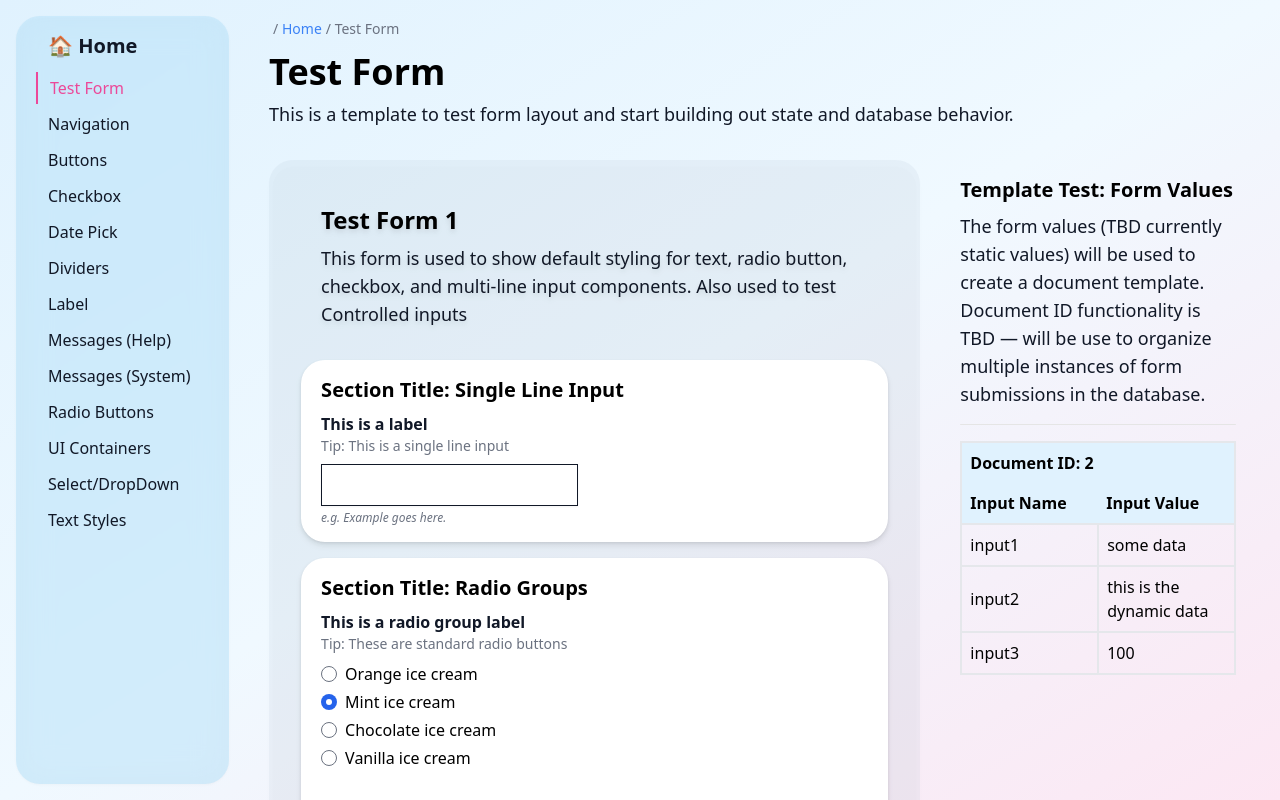
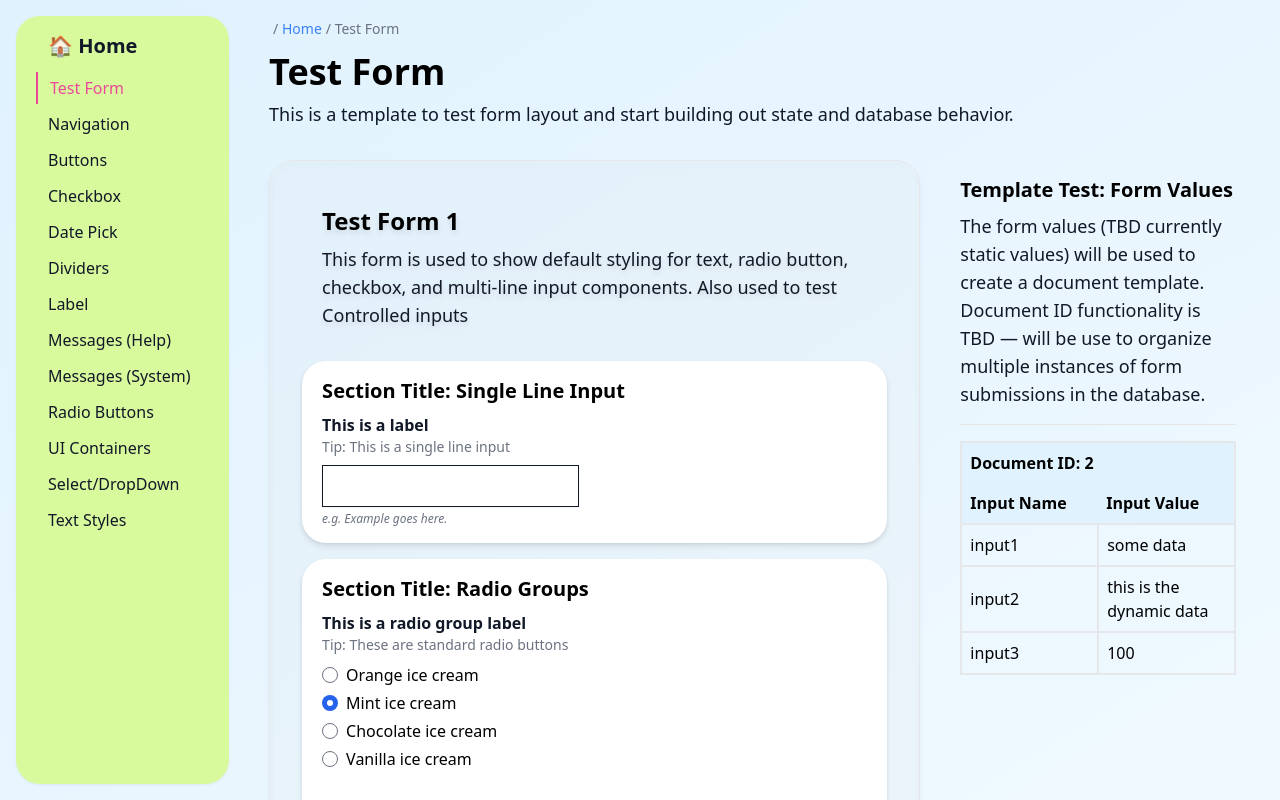
Before and after one commit to tayv/Project-Bubblegum, a Next.js app: page /forms/test-form in a window 1280 px wide. Built offline with nearby package versions, Linux system fonts and the light colour scheme.

Commit message:
color experiment

```diff
--- a/components/layout/LayoutContainerSide.tsx
+++ b/components/layout/LayoutContainerSide.tsx
@@ -5,7 +5,7 @@ import SideNav from '@components/layout/SideNav'
 const LayoutContainerSide = ({children}: any) => {
 
   return (
-    <div className="flex flex-col h-screen bg-gradient-to-br from-sky-100 via-sky-50 to-pink-100">
+    <div className="flex flex-col h-screen bg-gradient-to-br from-sky-100 to-sky-50">
       <div className="flex flex-1 overflow-hidden">
         <SideNav articleList={[
           {title: "Test Form", path: "/forms/test-form"},
--- a/components/layout/SideNav.tsx
+++ b/components/layout/SideNav.tsx
@@ -20,7 +20,7 @@ const SideNav: FC<SideNavProps> = ({
   }
 
   return (
-    <nav className="flex flex-col w-64 min-w-fit m-4 px-4 pt-3 rounded-3xl backdrop-blur-lg bg-sky-200/50 drop-shadow-sm" aria-label="Sidebar">
+    <nav className="flex flex-col w-64 min-w-fit m-4 px-4 pt-3 rounded-3xl bg-lime-200 drop-shadow-sm" aria-label="Sidebar">
       <div>
         <a href="/" className={classNames("flex items-center p-1 text-base font-semibold text-gray-900 hover:text-gray-600 ")}>
           <span className="flex-1 ml-3 text-xl whitespace-nowrap">🏠  Home</span>
--- a/pages/forms/test-form.tsx
+++ b/pages/forms/test-form.tsx
@@ -145,7 +145,7 @@ const TestForm: FC = () => {
       <Paragraph text="This is a template to test form layout and start building out state and database behavior." size="standard" type="primary" />
 
       <div className="grid grid-cols-1 sm:grid-cols-3 gap-5 w-full xl:max-w-1400">
-        <form className="col-span-2 py-3 px-8 my-8 rounded-3xl bg-slate-400/10 drop-shadow-md " onSubmit={ onSubmit }>
+        <form className="col-span-2 py-3 px-8 my-8 rounded-3xl bg-zinc-200/10 border drop-shadow-md " onSubmit={ onSubmit }>
           <Section id="intro" style="blank">
             <Heading text="Test Form 1" size="h2" type="primary"/>
             <Paragraph text="This form is used to show default styling for text, radio button, checkbox, and multi-line input components. Also used to test Controlled inputs" size="standard" type="primary" />
```
